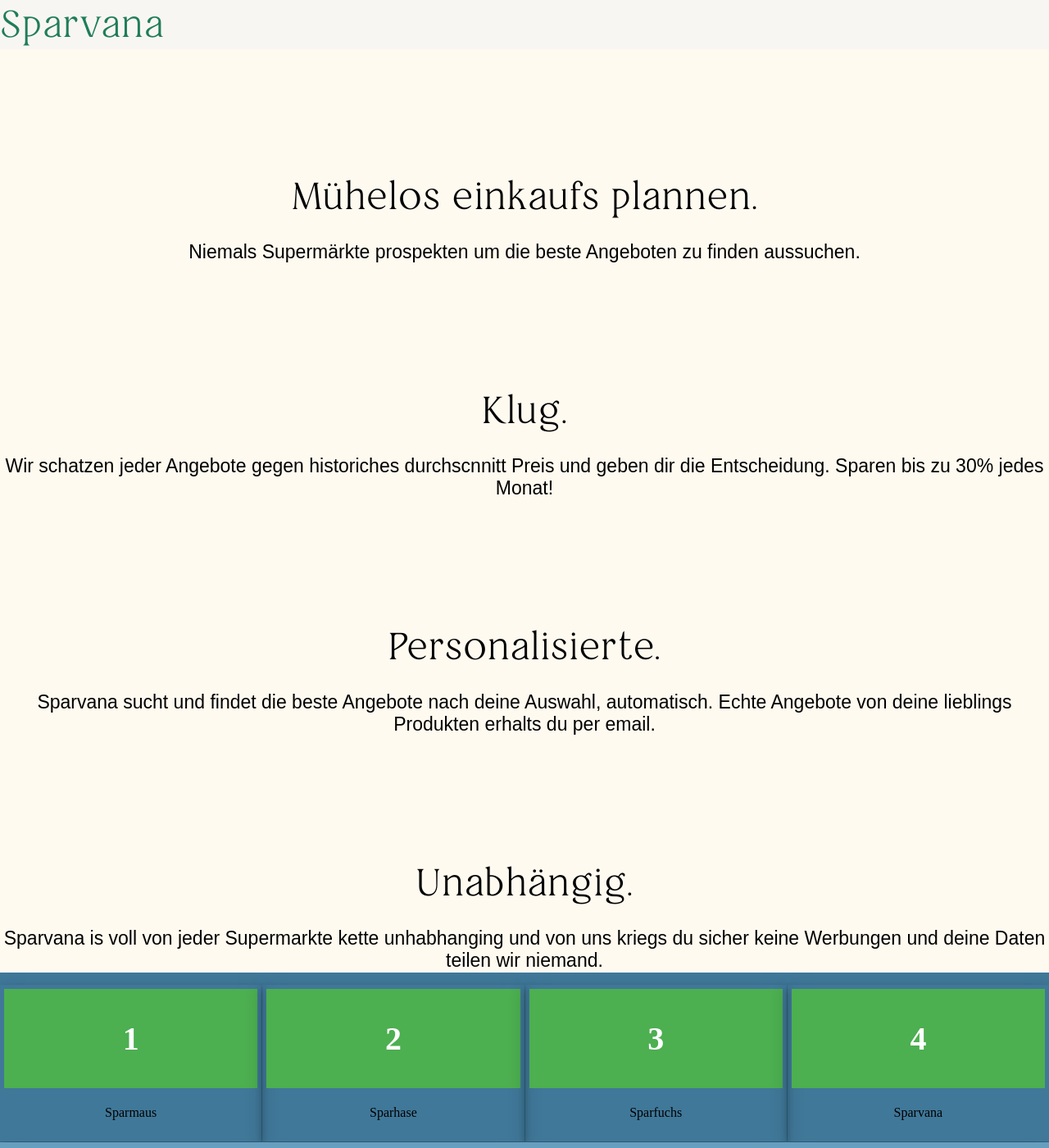
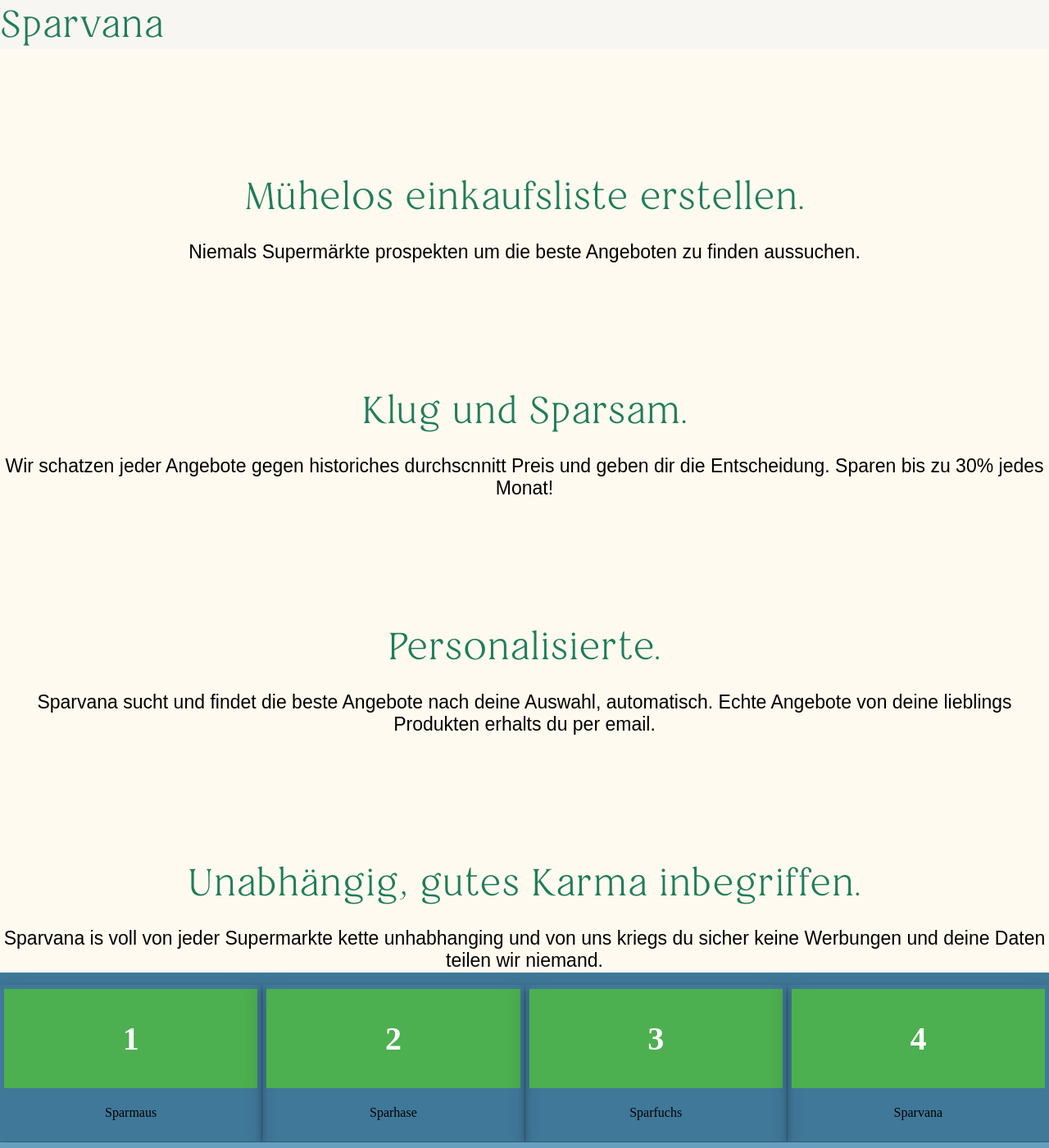
Before and after one commit to paulovfc/supermarket_get, a Jekyll site: the page built from index.md, in a window 1280 px wide and 1400 px high. Shown: the whole window at 82% size. Built offline with Jekyll 4.4.1, drawn with Linux system fonts in a browser that asks for light colours; comment, search, counter and statistics services are not loaded.

Commit message:
image work

```diff
--- a/assets/css/styles.scss
+++ b/assets/css/styles.scss
@@ -45,6 +45,7 @@ html, body, .grid-container { height: 100%; margin: 0; }
 	font-size:46px;
 	line-height: 60px;
 	text-align:left;
+	position:sticky;
 
 }
 
@@ -53,6 +54,7 @@ html, body, .grid-container { height: 100%; margin: 0; }
 	grid-area: first_headline;
 	font-family:restoraextralight-1;
 	font-size:46px;
+	color:#1f7d59;
 }
 
 .first_headline_text {
@@ -67,6 +69,7 @@ html, body, .grid-container { height: 100%; margin: 0; }
 	grid-area: second_headline;
 	font-family:restoraextralight-1;
 	font-size:46px;
+	color:#1f7d59;
 }
 
 .second_headline_text {
@@ -80,7 +83,8 @@ html, body, .grid-container { height: 100%; margin: 0; }
 	padding-top: 150px;
 	grid-area: third_headline;
 	font-family:restoraextralight-1;
-	font-size:46px;;
+	font-size:46px;
+	color:#1f7d59;
 }
 
 .third_headline_text {
@@ -94,7 +98,8 @@ html, body, .grid-container { height: 100%; margin: 0; }
 	padding-top: 150px;
 	grid-area: fourth_headline;
 	font-family:restoraextralight-1;
-	font-size:46px;;
+	font-size:46px;
+	color:#1f7d59;
 }
 
 .fourth_headline_text {
--- a/index.md
+++ b/index.md
@@ -36,14 +36,14 @@ https://www.w3schools.com/code/tryit.asp?filename=GEVNXTYDI0Q9
 		<div class="title">Sparvana</div>
 
       <div class="first_headline">
-        Mühelos einkaufs plannen.
+        Mühelos einkaufsliste erstellen.
 		  </div>
       <div class="first_headline_text">
  Niemals Supermärkte prospekten um die beste Angeboten zu finden aussuchen.
 	  	</div>
 
       <div class="second_headline">
-			 Klug.
+			 Klug und Sparsam.
 		  </div>
 		  <div class="second_headline_text">
 Wir schatzen jeder Angebote gegen historiches durchscnnitt Preis und geben dir die Entscheidung. Sparen bis zu 30% jedes Monat!
@@ -55,7 +55,7 @@ Wir schatzen jeder Angebote gegen historiches durchscnnitt Preis und geben dir d
 Sparvana sucht und findet die beste Angebote nach deine Auswahl, automatisch. Echte Angebote von deine lieblings Produkten erhalts du per email.
 		  </div>
     <div class="fourth_headline">
-Unabhängig.
+Unabhängig, gutes Karma inbegriffen.
 		  </div>
 		  <div class="fourth_headline_text">
 Sparvana is voll von jeder Supermarkte kette unhabhanging und von uns kriegs du sicher keine Werbungen und deine Daten teilen wir niemand.
```
